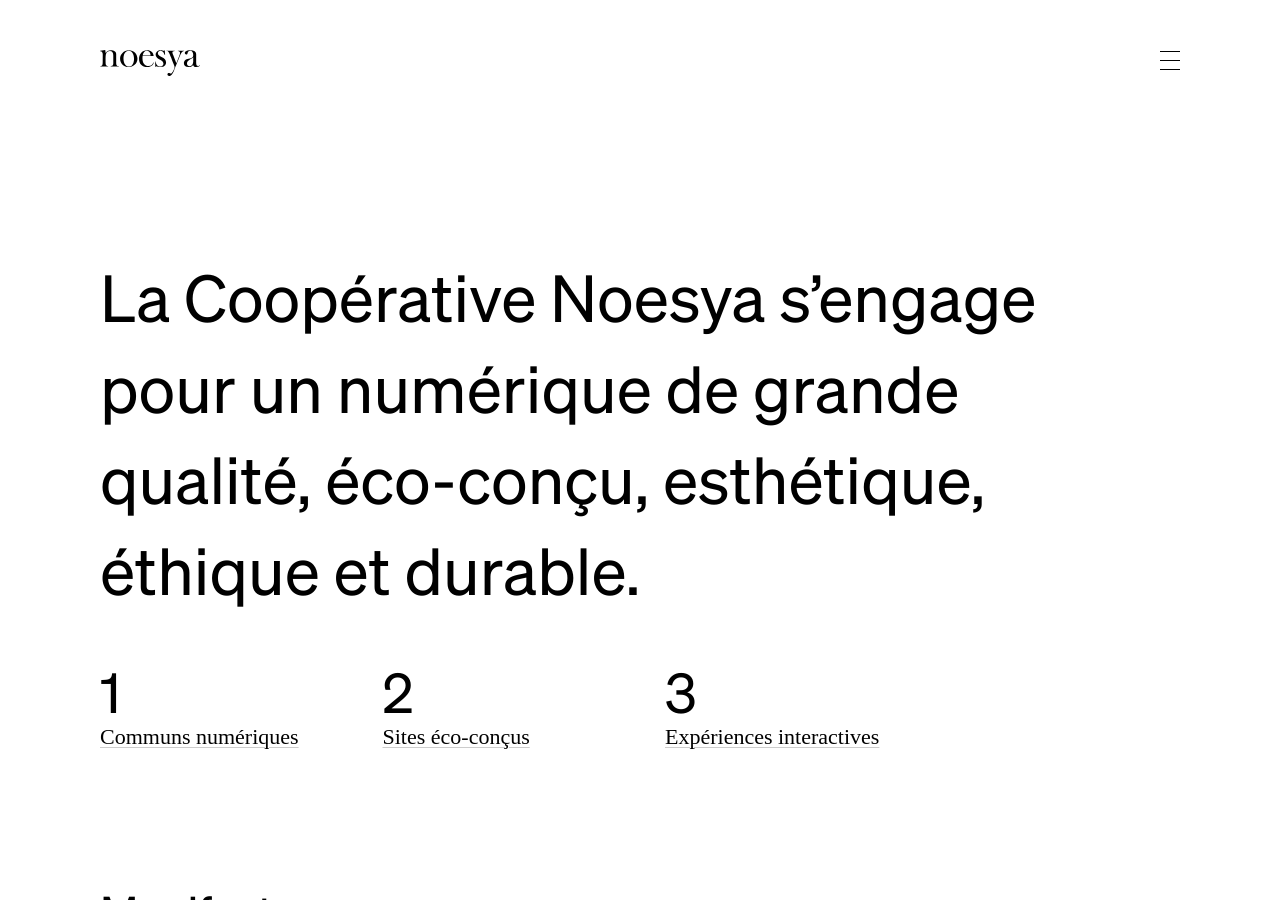
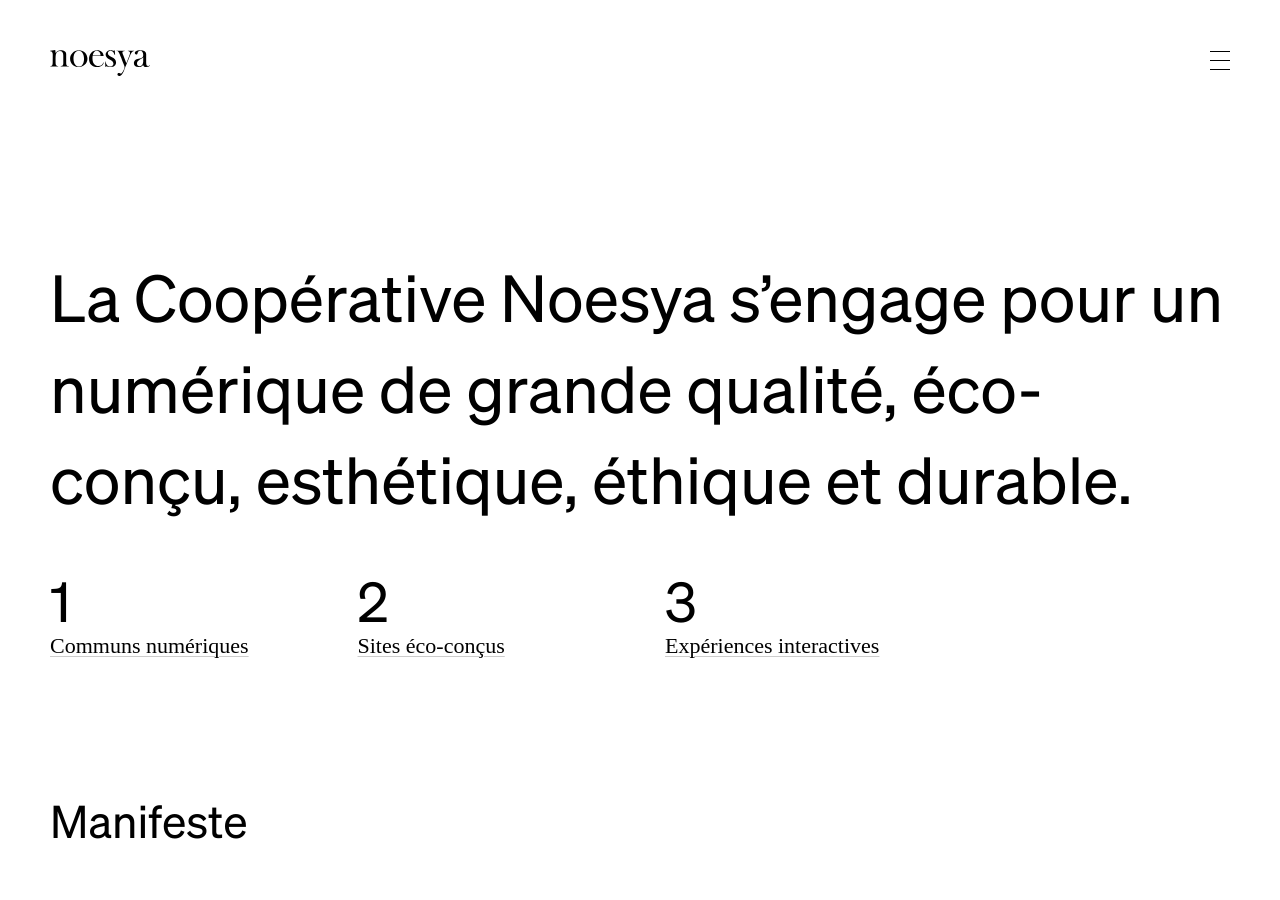
Before and after one commit to noesya/coop.noesya.www, a Jekyll site: the page built from _pages/index.html, in a window 1280 px wide and 900 px high. Built offline with Jekyll 4.4.1, drawn with Linux system fonts in a browser that asks for light colours; some web fonts are replaced.

Commit message:
Fix grid max size

```diff
--- a/_sass/components/menu.sass
+++ b/_sass/components/menu.sass
@@ -74,6 +74,6 @@
             &:nth-child(2)
                 display: block
     .menu
-        width: calc(50vw + min(1040px, calc(100vw - 500px)) / 2)
+        width: calc(50vw + min(1040px, calc(100vw - 400px)) / 2)
         @include media-breakpoint-down(md)
             width: 100%
--- a/_sass/tools/mixins/container.sass
+++ b/_sass/tools/mixins/container.sass
@@ -7,4 +7,4 @@
         max-width: $grid-width
         padding-left: $grid-gutter * 2
         padding-right: $grid-gutter * 2
-        width: calc(100% - #{$grid-gutter * 4})
+        // width: calc(100% - #{$grid-gutter * 2})
```
